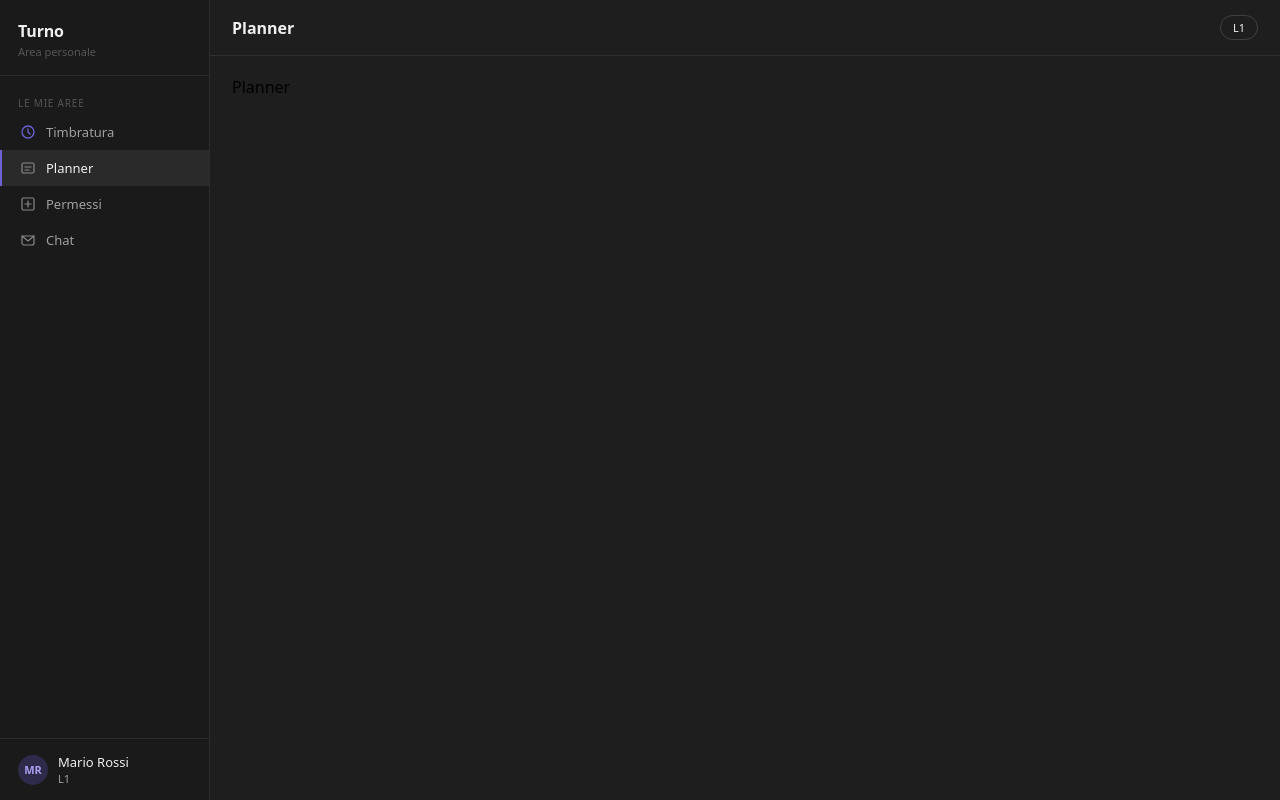
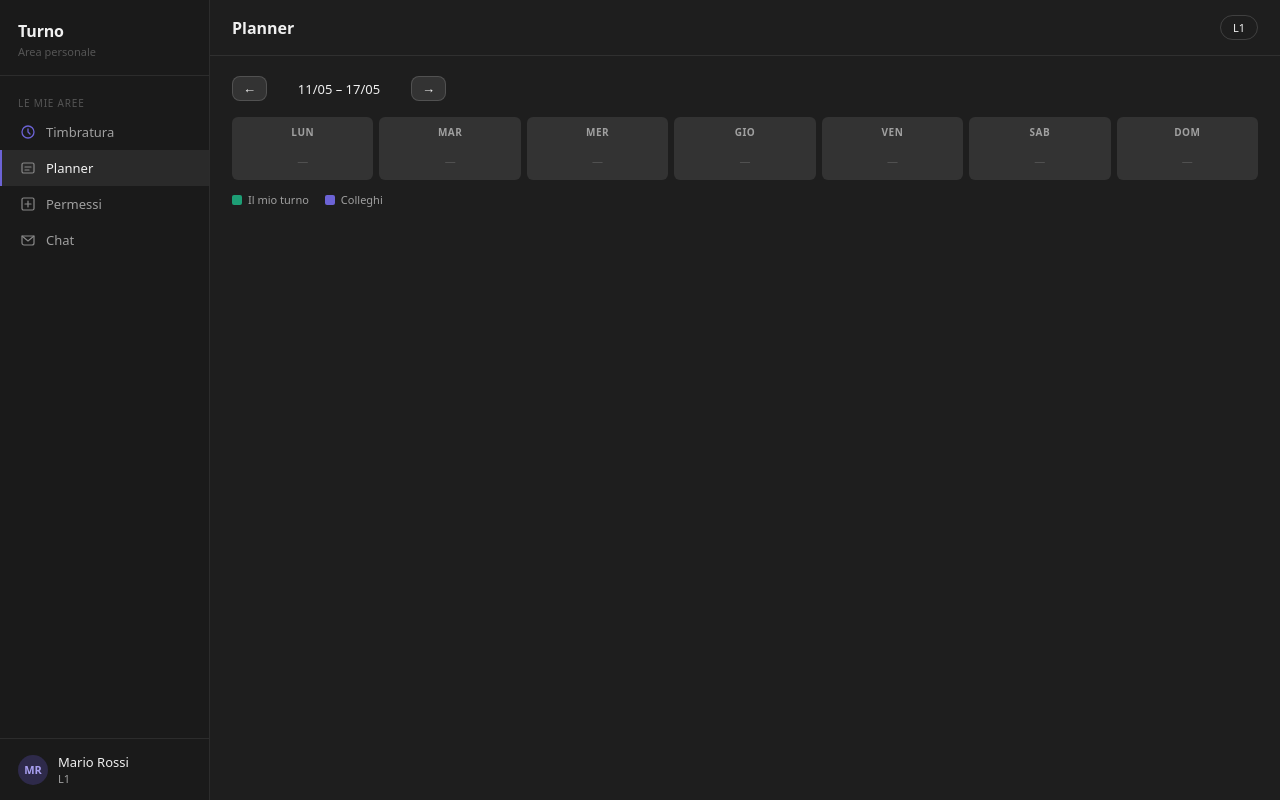
Before and after one commit to auroraloprino/Turno, a Vue app in the folder frontend/: page /user/planner in a window 1280 px wide. Built offline with nearby package versions, Linux system fonts and the light colour scheme.

Commit message:
planner done

```diff
--- a/frontend/src/assets/main.css
+++ b/frontend/src/assets/main.css
@@ -294,7 +294,7 @@ body {
 
 /* ─── PLANNER ─── */
 .planner-grid, .plan-grid {
-  display: grid; grid-template-columns: repeat(5, 1fr); gap: 6px;
+  display: grid; grid-template-columns: repeat(7, 1fr); gap: 6px;
 }
 .day-col   { background: var(--bg-tertiary); border-radius: 6px; padding: 8px 7px; }
 .day-label {
--- /dev/null
+++ b/frontend/src/stores/planner.ts
@@ -0,0 +1,41 @@
+import { defineStore } from 'pinia'
+import { ref } from 'vue'
+
+export interface Shift {
+  id: number
+  userId: number
+  name: string
+  start: string
+  end: string
+}
+
+// weekKey = 'YYYY-Www'  (e.g. '2025-W20')
+type WeekKey = string
+type DayKey  = 'Lun' | 'Mar' | 'Mer' | 'Gio' | 'Ven' | 'Sab' | 'Dom'
+export const DAYS: DayKey[] = ['Lun', 'Mar', 'Mer', 'Gio', 'Ven', 'Sab', 'Dom']
+
+export const members: { id: number; name: string }[] = []
+
+export const usePlannerStore = defineStore('planner', () => {
+  const data = ref<Record<WeekKey, Partial<Record<DayKey, Shift[]>>>>({})
+  let nextId = 1
+
+  function getShifts(week: WeekKey, day: DayKey): Shift[] {
+    return data.value[week]?.[day] ?? []
+  }
+
+  function addShift(week: WeekKey, day: DayKey, userId: number, start: string, end: string) {
+    const member = members.find(m => m.id === userId)
+    if (!member) return
+    if (!data.value[week]) data.value[week] = {}
+    if (!data.value[week][day]) data.value[week][day] = []
+    data.value[week][day]!.push({ id: nextId++, userId, name: member.name, start, end })
+  }
+
+  function removeShift(week: WeekKey, day: DayKey, shiftId: number) {
+    if (!data.value[week]?.[day]) return
+    data.value[week][day] = data.value[week][day]!.filter(s => s.id !== shiftId)
+  }
+
+  return { data, getShifts, addShift, removeShift }
+})
--- a/frontend/src/views/admin/DashboardView.vue
+++ b/frontend/src/views/admin/DashboardView.vue
@@ -1,7 +1,7 @@
 <template>
   <div class="stats-row">
     <div class="stat">
-      <div class="stat-label">Utenti L1</div>
+      <div class="stat-label">Utenti</div>
       <div class="stat-val">{{ utenti.length }}</div>
     </div>
     <div class="stat">
@@ -74,5 +74,5 @@
 const utenti: { nome: string; ruolo: string; iniziali: string; online: boolean; av: string }[] = []
 const timbrature: { nome: string; ora: string; tipo: string }[] = []
 const permessi: { nome: string; tipo: string; data: string }[] = []
-const planner: Record<string, string[]> = { Lun: [], Mar: [], Mer: [], Gio: [], Ven: [] }
+const planner: Record<string, string[]> = { Lun: [], Mar: [], Mer: [], Gio: [], Ven: [], Sab: [], Dom: [] }
 </script>
--- a/frontend/src/views/admin/PlannerView.vue
+++ b/frontend/src/views/admin/PlannerView.vue
@@ -1 +1,192 @@
-<template><div>Planner</div></template>
+<template>
+  <div class="week-nav">
+    <button class="btn-week" @click="prevWeek">&#8592;</button>
+    <span class="week-label">{{ weekLabel }}</span>
+    <button class="btn-week" @click="nextWeek">&#8594;</button>
+  </div>
+
+  <div class="plan-grid-7">
+    <div v-for="day in DAYS" :key="day" class="day-col">
+      <div class="day-label">{{ day }}</div>
+
+      <div v-for="shift in store.getShifts(weekKey, day)" :key="shift.id" class="day-slot">
+        <span class="slot-name">{{ shift.name }}</span>
+        <span class="slot-time">{{ shift.start }}–{{ shift.end }}</span>
+        <button class="slot-remove" @click="store.removeShift(weekKey, day, shift.id)">×</button>
+      </div>
+
+      <div v-if="adding[day]" class="add-form">
+        <select v-model="form[day].userId">
+          <option v-for="m in members" :key="m.id" :value="m.id">{{ m.name }}</option>
+        </select>
+        <input type="time" v-model="form[day].start" />
+        <input type="time" v-model="form[day].end" />
+        <div class="add-form-actions">
+          <button class="btn-sm btn-ok" @click="confirm(day)">Ok</button>
+          <button class="btn-sm btn-no" @click="adding[day] = false">✕</button>
+        </div>
+      </div>
+
+      <button v-else class="btn-add-slot" @click="open(day)">+ Aggiungi</button>
+    </div>
+  </div>
+</template>
+
+<script setup lang="ts">
+import { ref, computed } from 'vue'
+import { usePlannerStore, DAYS, members } from '@/stores/planner'
+import type { DayKey } from '@/stores/planner'
+
+const store = usePlannerStore()
+
+const weekOffset = ref(0)
+
+function getWeekKey(offset: number): string {
+  const d = new Date()
+  d.setDate(d.getDate() - d.getDay() + 1 + offset * 7)
+  const jan1 = new Date(d.getFullYear(), 0, 1)
+  const week = Math.ceil(((d.getTime() - jan1.getTime()) / 86400000 + jan1.getDay() + 1) / 7)
+  return `${d.getFullYear()}-W${String(week).padStart(2, '0')}`
+}
+
+function getWeekDates(offset: number): { from: string; to: string } {
+  const d = new Date()
+  d.setDate(d.getDate() - d.getDay() + 1 + offset * 7)
+  const from = d.toLocaleDateString('it-IT', { day: '2-digit', month: '2-digit' })
+  d.setDate(d.getDate() + 6)
+  const to = d.toLocaleDateString('it-IT', { day: '2-digit', month: '2-digit' })
+  return { from, to }
+}
+
+const weekKey  = computed(() => getWeekKey(weekOffset.value))
+const weekLabel = computed(() => {
+  const { from, to } = getWeekDates(weekOffset.value)
+  return `${from} – ${to}`
+})
+
+function prevWeek() { weekOffset.value-- }
+function nextWeek() { weekOffset.value++ }
+
+const adding = ref<Partial<Record<DayKey, boolean>>>({})
+const form   = ref<Record<string, { userId: number; start: string; end: string }>>(
+  Object.fromEntries(DAYS.map(d => [d, { userId: 0, start: '09:00', end: '17:00' }]))
+)
+
+function open(day: DayKey) {
+  form.value[day] = { userId: members[0]?.id ?? 0, start: '09:00', end: '17:00' }
+  adding.value[day] = true
+}
+
+function confirm(day: DayKey) {
+  const f = form.value[day]
+  if (f.start && f.end) {
+    store.addShift(weekKey.value, day, f.userId, f.start, f.end)
+  }
+  adding.value[day] = false
+}
+</script>
+
+<style scoped>
+.week-nav {
+  display: flex;
+  align-items: center;
+  gap: 12px;
+  margin-bottom: 16px;
+}
+
+.week-label {
+  font-size: 13px;
+  color: var(--text-primary);
+  min-width: 120px;
+  text-align: center;
+}
+
+.btn-week {
+  background: var(--bg-tertiary);
+  border: 0.5px solid var(--border-md);
+  color: var(--text-primary);
+  border-radius: var(--radius-md);
+  padding: 4px 10px;
+  cursor: pointer;
+  font-size: 13px;
+}
+.btn-week:hover { opacity: 0.7; }
+
+.plan-grid-7 {
+  display: grid;
+  grid-template-columns: repeat(7, 1fr);
+  gap: 6px;
+}
+
+.day-col {
+  background: var(--bg-tertiary);
+  border-radius: 6px;
+  padding: 8px 7px;
+  display: flex;
+  flex-direction: column;
+  gap: 4px;
+}
+
+.day-slot {
+  display: flex;
+  flex-direction: column;
+  background: var(--bg-secondary);
+  border-radius: 4px;
+  padding: 5px 7px;
+  border-left: 2px solid var(--purple);
+  position: relative;
+}
+
+.slot-name { font-size: 11px; color: var(--text-primary); }
+.slot-time { font-size: 10px; color: var(--text-secondary); }
+
+.slot-remove {
+  position: absolute;
+  top: 3px;
+  right: 4px;
+  background: none;
+  border: none;
+  color: var(--text-tertiary);
+  cursor: pointer;
+  font-size: 12px;
+  line-height: 1;
+  padding: 0;
+}
+.slot-remove:hover { color: var(--coral-dark); }
+
+.add-form {
+  display: flex;
+  flex-direction: column;
+  gap: 4px;
+}
+
+.add-form select,
+.add-form input {
+  padding: 5px 7px;
+  border: 0.5px solid var(--border-md);
+  border-radius: 4px;
+  font-size: 11px;
+  color: var(--text-primary);
+  background: var(--bg-secondary);
+  outline: none;
+  font-family: inherit;
+}
+.add-form select:focus,
+.add-form input:focus { border-color: var(--purple); }
+.add-form select option { background: var(--bg-secondary); }
+
+.add-form-actions { display: flex; gap: 4px; }
+
+.btn-add-slot {
+  font-size: 10px;
+  color: var(--text-tertiary);
+  background: none;
+  border: 0.5px dashed var(--border-md);
+  border-radius: 4px;
+  padding: 5px;
+  cursor: pointer;
+  text-align: center;
+  transition: color 0.12s, border-color 0.12s;
+}
+.btn-add-slot:hover { color: var(--text-secondary); border-color: var(--purple); }
+</style>
--- a/frontend/src/views/user/PlannerView.vue
+++ b/frontend/src/views/user/PlannerView.vue
@@ -1 +1,133 @@
-<template><div>Planner</div></template>
+<template>
+  <div class="week-nav">
+    <button class="btn-week" @click="weekOffset--">&#8592;</button>
+    <span class="week-label">{{ weekLabel }}</span>
+    <button class="btn-week" @click="weekOffset++">&#8594;</button>
+  </div>
+
+  <div class="plan-grid-7">
+    <div v-for="day in DAYS" :key="day" class="day-col">
+      <div class="day-label">{{ day }}</div>
+
+      <template v-if="store.getShifts(weekKey, day).length">
+        <div
+          v-for="shift in store.getShifts(weekKey, day)"
+          :key="shift.id"
+          class="day-slot"
+          :class="{ me: shift.userId === ME_ID }"
+        >
+          <span class="slot-name">{{ shift.name }}</span>
+          <span class="slot-time">{{ shift.start }}–{{ shift.end }}</span>
+        </div>
+      </template>
+      <div v-else class="day-empty">—</div>
+    </div>
+  </div>
+
+  <div class="plan-legend">
+    <div style="display:flex;align-items:center;gap:6px;">
+      <div class="legend-dot" style="background:#1D9E75;"></div>
+      <span>Il mio turno</span>
+    </div>
+    <div style="display:flex;align-items:center;gap:6px;">
+      <div class="legend-dot" style="background:var(--purple);"></div>
+      <span>Colleghi</span>
+    </div>
+  </div>
+</template>
+
+<script setup lang="ts">
+import { ref, computed } from 'vue'
+import { usePlannerStore, DAYS } from '@/stores/planner'
+
+const ME_ID = 1  // TODO: replace with auth store user id
+
+const store = usePlannerStore()
+const weekOffset = ref(0)
+
+function getWeekKey(offset: number): string {
+  const d = new Date()
+  d.setDate(d.getDate() - d.getDay() + 1 + offset * 7)
+  const jan1 = new Date(d.getFullYear(), 0, 1)
+  const week = Math.ceil(((d.getTime() - jan1.getTime()) / 86400000 + jan1.getDay() + 1) / 7)
+  return `${d.getFullYear()}-W${String(week).padStart(2, '0')}`
+}
+
+const weekKey = computed(() => getWeekKey(weekOffset.value))
+const weekLabel = computed(() => {
+  const d = new Date()
+  d.setDate(d.getDate() - d.getDay() + 1 + weekOffset.value * 7)
+  const from = d.toLocaleDateString('it-IT', { day: '2-digit', month: '2-digit' })
+  d.setDate(d.getDate() + 6)
+  const to = d.toLocaleDateString('it-IT', { day: '2-digit', month: '2-digit' })
+  return `${from} – ${to}`
+})
+</script>
+
+<style scoped>
+.week-nav {
+  display: flex;
+  align-items: center;
+  gap: 12px;
+  margin-bottom: 16px;
+}
+
+.week-label {
+  font-size: 13px;
+  color: var(--text-primary);
+  min-width: 120px;
+  text-align: center;
+}
+
+.btn-week {
+  background: var(--bg-tertiary);
+  border: 0.5px solid var(--border-md);
+  color: var(--text-primary);
+  border-radius: var(--radius-md);
+  padding: 4px 10px;
+  cursor: pointer;
+  font-size: 13px;
+}
+.btn-week:hover { opacity: 0.7; }
+
+.plan-grid-7 {
+  display: grid;
+  grid-template-columns: repeat(7, 1fr);
+  gap: 6px;
+}
+
+.day-col {
+  background: var(--bg-tertiary);
+  border-radius: 6px;
+  padding: 8px 7px;
+  display: flex;
+  flex-direction: column;
+  gap: 4px;
+}
+
+.day-slot {
+  display: flex;
+  flex-direction: column;
+  background: var(--bg-secondary);
+  border-radius: 4px;
+  padding: 5px 7px;
+  border-left: 2px solid var(--purple);
+}
+
+.day-slot.me {
+  border-left-color: #1D9E75;
+  color: #5ecfb0;
+  background: var(--teal-light);
+}
+
+.slot-name { font-size: 11px; color: inherit; }
+.slot-time { font-size: 10px; color: var(--text-secondary); }
+.day-slot.me .slot-time { color: #5ecfb0; opacity: 0.7; }
+
+.day-empty {
+  font-size: 11px;
+  color: var(--text-tertiary);
+  text-align: center;
+  padding: 4px 0;
+}
+</style>
```
